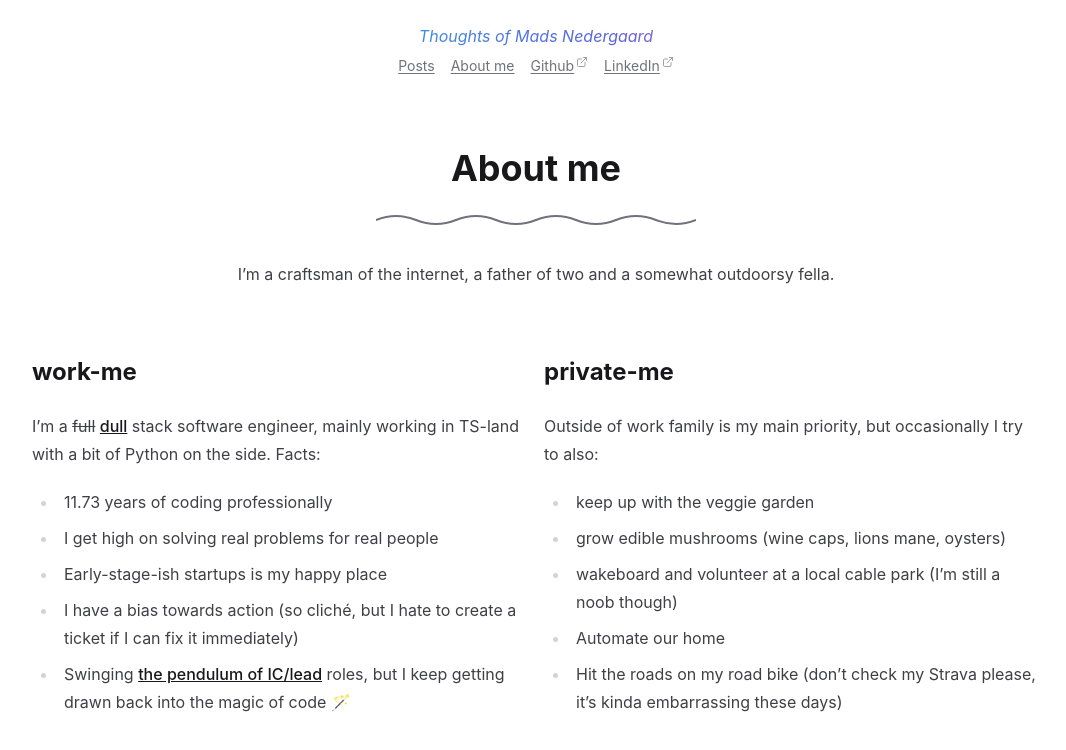
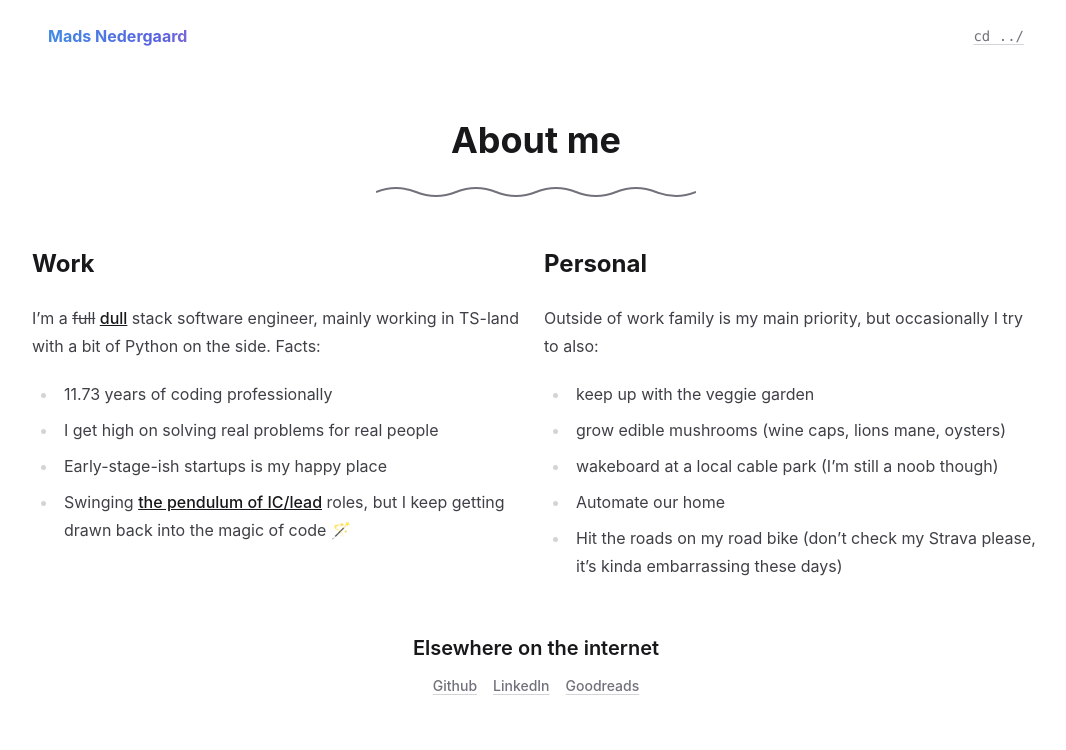
Before and after one commit to madsnedergaard/madsnedergaard.dk, a Next.js app: page /about in a window 1280 px wide. Shown: the top 750 px of the page, without its empty margins (104-1170 px from the left). Built offline with nearby package versions, Linux system fonts and the light colour scheme.

Commit message:
Reworks nav again

```diff
--- a/src/app/about/page.tsx
+++ b/src/app/about/page.tsx
@@ -1,4 +1,5 @@
 import Header from '@/components/Header';
+import NavLink from '@/components/NavLink';
 import Link from 'next/link';
 
 function Content() {
@@ -9,12 +10,9 @@ function Content() {
 
   return (
     <main>
-      <p className="text-center">
-        I’m a craftsman of the internet, a father of two and a somewhat outdoorsy fella.{' '}
-      </p>
-      <div className={`mx-auto grid gap-4 sm:grid-cols-2`}>
+      <div className={`mx-auto grid gap-2 sm:grid-cols-2 sm:gap-4`}>
         <section>
-          <h2>work-me</h2>
+          <h2>Work</h2>
           <p>
             I’m a <s>full</s> <a href="https://boringtechnology.club/">dull</a> stack software
             engineer, mainly working in TS-land with a bit of Python on the side. Facts:
@@ -23,10 +21,7 @@ function Content() {
             <li>{timeAtWork} years of coding professionally</li>
             <li>I get high on solving real problems for real people </li>
             <li>Early-stage-ish startups is my happy place</li>
-            <li>
-              I have a bias towards action (so cliché, but I hate to create a ticket if I can fix it
-              immediately)
-            </li>
+
             <li>
               Swinging{' '}
               <a href="https://charity.wtf/2017/05/11/the-engineer-manager-pendulum/">
@@ -37,12 +32,12 @@ function Content() {
           </ul>
         </section>
         <section>
-          <h2>private-me</h2>
+          <h2>Personal</h2>
           <p>Outside of work family is my main priority, but occasionally I try to also: </p>
           <ul>
             <li>keep up with the veggie garden</li>
             <li>grow edible mushrooms (wine caps, lions mane, oysters)</li>
-            <li>wakeboard and volunteer at a local cable park (I’m still a noob though)</li>
+            <li>wakeboard at a local cable park (I’m still a noob though)</li>
             <li>Automate our home</li>
             <li>
               Hit the roads on my road bike (don’t check my Strava please, it’s kinda embarrassing
@@ -51,6 +46,16 @@ function Content() {
           </ul>
         </section>
       </div>
+      <div className="flex flex-col items-center">
+        <h3>Elsewhere on the internet</h3>
+        <div className="flex flex-row space-x-4">
+          <NavLink href="https://github.com/madsnedergaard">Github</NavLink>
+          <NavLink href="https://linkedin.com/in/madsnedergaard">LinkedIn</NavLink>
+          <NavLink href="https://www.goodreads.com/user/show/16531967-mads-nedergaard">
+            Goodreads
+          </NavLink>
+        </div>
+      </div>
     </main>
   );
 }
@@ -58,8 +63,8 @@ function Content() {
 export default async function Page() {
   return (
     <div>
-      <Header />
-      <article className="prose prose-zinc dark:prose-invert mx-auto max-w-screen-lg px-8 pb-8 md:px-2 lg:px-2">
+      <Header className="max-w-screen-lg" />
+      <article className="prose prose-zinc prose-h2:mt-4 dark:prose-invert mx-auto max-w-screen-lg px-8 pb-8 md:px-2 lg:px-2">
         <div className="text-center sm:mt-12">
           <h1 className="m-4 mb-3 text-3xl font-bold sm:text-4xl">About me</h1>
           <svg
--- a/src/app/page.tsx
+++ b/src/app/page.tsx
@@ -97,15 +97,9 @@ const Home = async () => {
               />
             </svg>
             <div className="flex flex-row space-x-4">
-              <NavLink href="/">Thoughts</NavLink>
-              <NavLink href="/about">About me</NavLink>
+              {/* <NavLink href="/">Thoughts</NavLink> */}
+              <NavLink href="/about">About</NavLink>
               {/* <NavLink href="/uses">Uses</NavLink> */}
-              <NavLink external href="https://github.com/madsnedergaard">
-                Github
-              </NavLink>
-              <NavLink external href="https://linkedin.com/in/madsnedergaard">
-                LinkedIn
-              </NavLink>
             </div>
           </header>
           <div
--- a/src/components/Header.tsx
+++ b/src/components/Header.tsx
@@ -1,26 +1,19 @@
 import Link from 'next/link';
 import NavLink from './NavLink';
+import { cn } from '@/utils/cn';
 
-export default function Header() {
+export default function Header({ className }: { className?: string }) {
   return (
-    <div className="mb-0 w-full max-w-screen-md p-6 sm:mx-auto">
-      <header className="flex flex-col items-center justify-center space-y-2">
+    <div className={cn('mb-0 w-full max-w-screen-md p-6 sm:mx-auto', className)}>
+      <header className="flex flex-row items-center justify-between">
         <Link href="/">
-          <p className="animate-rainbow-text to-pink dark:via-yellow dark:to-pink bg-gradient-to-r from-[#3494E6] via-[#5961DF] bg-clip-text text-transparent italic">
-            Thoughts of Mads Nedergaard
+          <p className="animate-rainbow-text to-pink dark:via-yellow dark:to-pink bg-gradient-to-r from-[#3494E6] via-[#5961DF] bg-clip-text font-bold text-transparent">
+            Mads Nedergaard
           </p>
         </Link>
-        <div className="flex flex-row space-x-4">
-          <NavLink href="/">Posts</NavLink>
-          <NavLink href="/about">About me</NavLink>
-          {/* <NavLink href="/uses">Uses</NavLink> */}
-          <NavLink external href="https://github.com/madsnedergaard">
-            Github
-          </NavLink>
-          <NavLink external href="https://linkedin.com/in/madsnedergaard">
-            LinkedIn
-          </NavLink>
-        </div>
+        <NavLink href="/" className="font-mono">
+          cd ../
+        </NavLink>
       </header>
     </div>
   );
--- a/src/components/NavLink.tsx
+++ b/src/components/NavLink.tsx
@@ -19,7 +19,7 @@ export default function NavLink({
     <Link
       href={href}
       className={cn(
-        'flex gap-0.5 text-sm text-zinc-500 underline underline-offset-2 transition-all hover:text-zinc-800 hover:underline-offset-4 dark:hover:border-zinc-400 dark:hover:text-zinc-400',
+        'flex gap-0.5 text-sm text-zinc-500 underline decoration-zinc-300 underline-offset-[3px] transition-all hover:text-zinc-800 hover:decoration-zinc-500 hover:underline-offset-4 dark:decoration-zinc-600 dark:hover:border-zinc-400 dark:hover:text-zinc-400',
         className
       )}
     >
```
